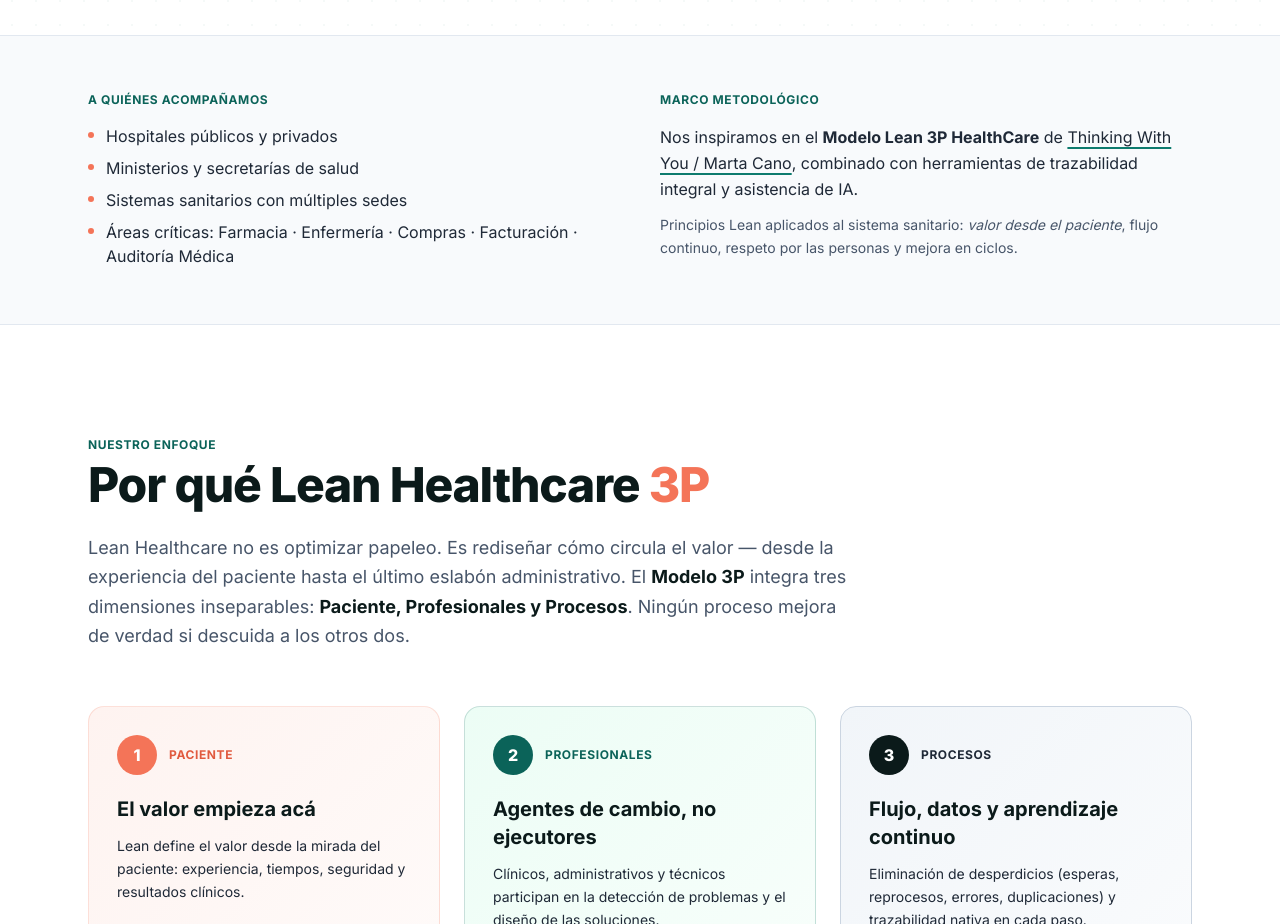
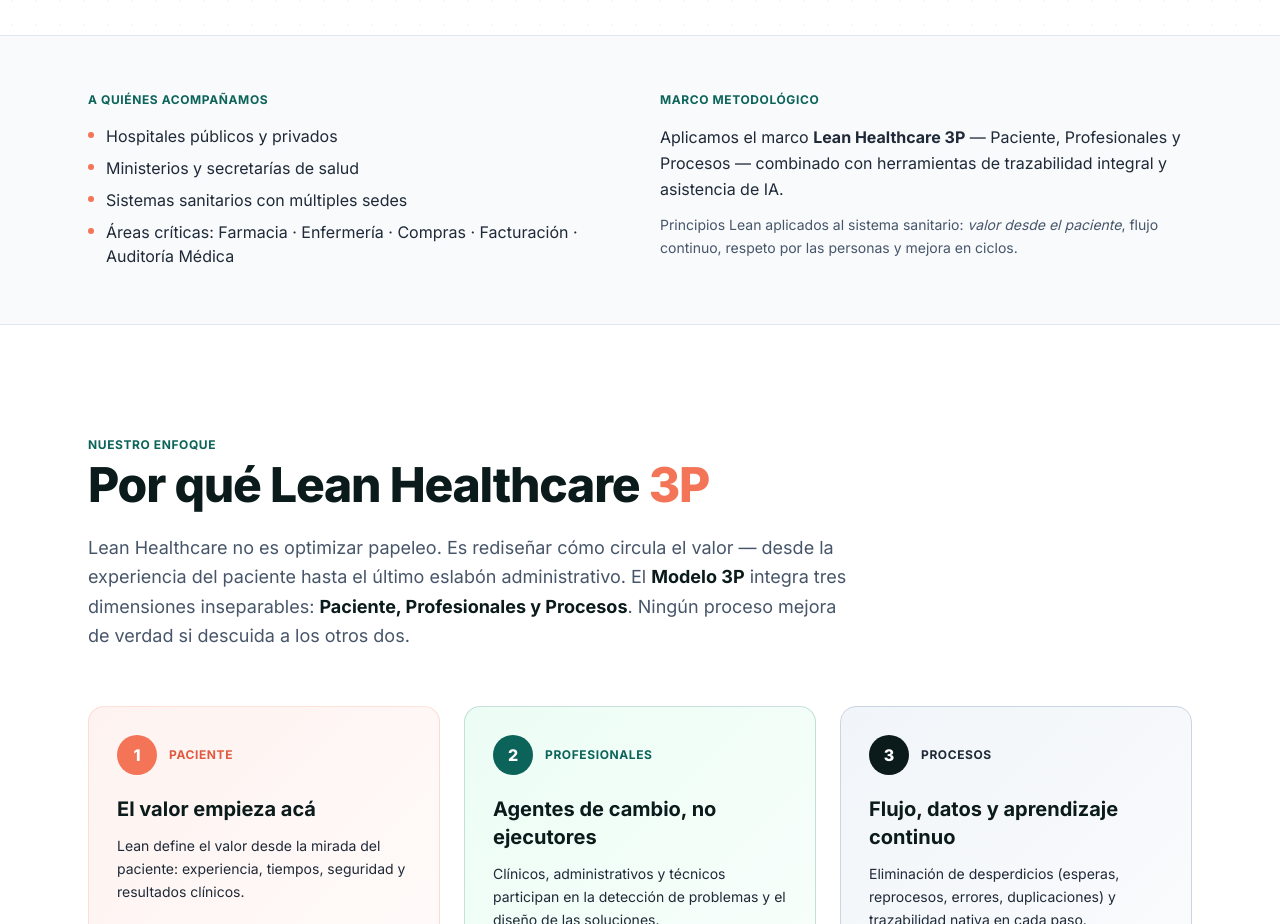
Before and after one commit to 0rgan1co/leanhealthcare, a plain HTML site: page index.html in a window 1280 px wide. Shown: the part 940-1864 px from the top of the page. Drawn offline with nearby package versions, Linux system fonts and the light colour scheme.

Commit message:
Quita atribucion externa a Thinking With You / Marta Cano
Reescribe el marco metodologico como "Lean Healthcare 3P"
propio, sin referencia a terceros.

Co-Authored-By: Claude Opus 4.7 (1M context) <noreply@anthropic.com>

```diff
--- a/index.html
+++ b/index.html
@@ -127,7 +127,7 @@
         <div>
           <div class="text-xs font-bold uppercase tracking-wider text-teal-700">Marco metodológico</div>
           <p class="mt-4 text-ink-700 leading-relaxed">
-            Nos inspiramos en el <strong>Modelo Lean 3P HealthCare</strong> de <a href="https://thinkingwithyou.com/modelo-lean-3p-healthcare/" target="_blank" rel="noopener" class="underline decoration-teal-600 decoration-2 underline-offset-4 hover:text-ink-900">Thinking With You / Marta Cano</a>, combinado con herramientas de trazabilidad integral y asistencia de IA.
+            Aplicamos el marco <strong>Lean Healthcare 3P</strong> — Paciente, Profesionales y Procesos — combinado con herramientas de trazabilidad integral y asistencia de IA.
           </p>
           <p class="mt-3 text-sm text-ink-500 leading-relaxed">
             Principios Lean aplicados al sistema sanitario: <em>valor desde el paciente</em>, flujo continuo, respeto por las personas y mejora en ciclos.
```
